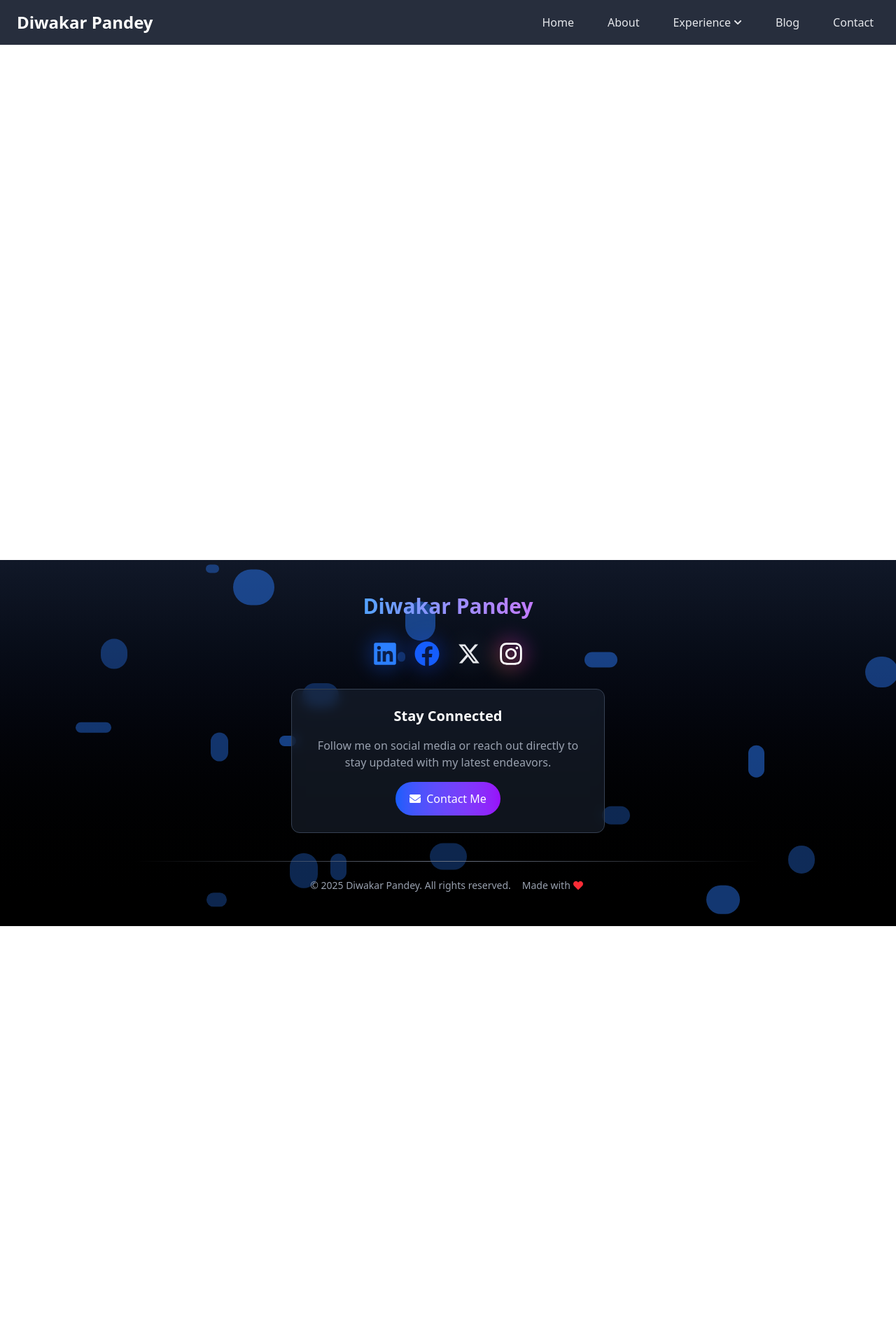
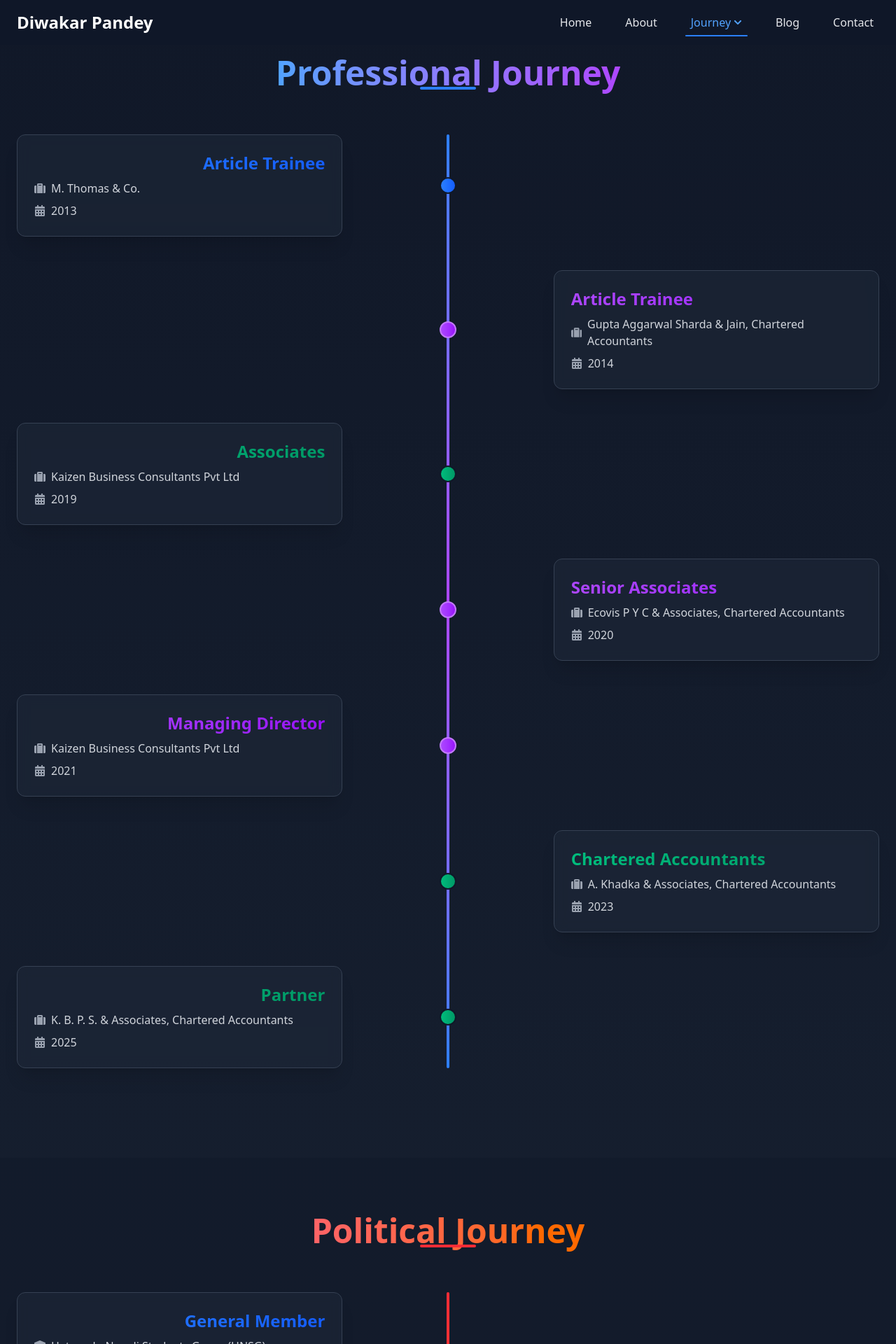
Before and after one commit to RajeshPandey10/diwakar_frontend, a React (Vite) app: page /journey in a window 1280 px wide. Shown: the top 1920 px of the page at 70% size. Before the commit the page ends 1323 px from the top, so only its background shows below. Built offline with nearby package versions, Linux system fonts and the light colour scheme.

Commit message:
full-final

```diff
--- a/src/App.jsx
+++ b/src/App.jsx
@@ -77,7 +77,7 @@
         <Routes location={location}>
           <Route path="/" element={<Home />} />
           <Route path="/about" element={<About />} />
-          <Route path="/experience" element={<Experience />} />
+          <Route path="/journey" element={<Experience />} />
           <Route path="/blog" element={<Blog />} />
           <Route path="/contact" element={<Contact />} />
         </Routes>
--- a/src/components/Experience/Experience.jsx
+++ b/src/components/Experience/Experience.jsx
@@ -195,7 +195,7 @@
             viewport={{ once: true }}
           >
             <span className="bg-clip-text text-transparent bg-gradient-to-r from-blue-400 to-purple-500">
-              Professional Experience
+              Professional Journey
             </span>
             <motion.span
               className="absolute bottom-0 left-1/2 w-20 h-1 bg-blue-500 rounded-full"
@@ -297,7 +297,7 @@
             viewport={{ once: true }}
           >
             <span className="bg-clip-text text-transparent bg-gradient-to-r from-red-400 to-orange-500">
-              Political Experience
+              Political Journey
             </span>
             <motion.span
               className="absolute bottom-0 left-1/2 w-20 h-1 bg-red-500 rounded-full"
--- a/src/components/Navbar.jsx
+++ b/src/components/Navbar.jsx
@@ -37,12 +37,12 @@
     { name: "Home", path: "/" },
     { name: "About", path: "/about" },
     {
-      name: "Experience",
-      path: "/experience",
+      name: "Journey",
+      path: "/journey",
       dropdown: true,
       items: [
-        { name: "Professional", path: "/experience#professional" },
-        { name: "Political", path: "/experience#political" },
+        { name: "Professional", path: "/journey#professional" },
+        { name: "Political", path: "/journey#political" },
       ]
     },
     { name: "Blog", path: "/blog" },
```
